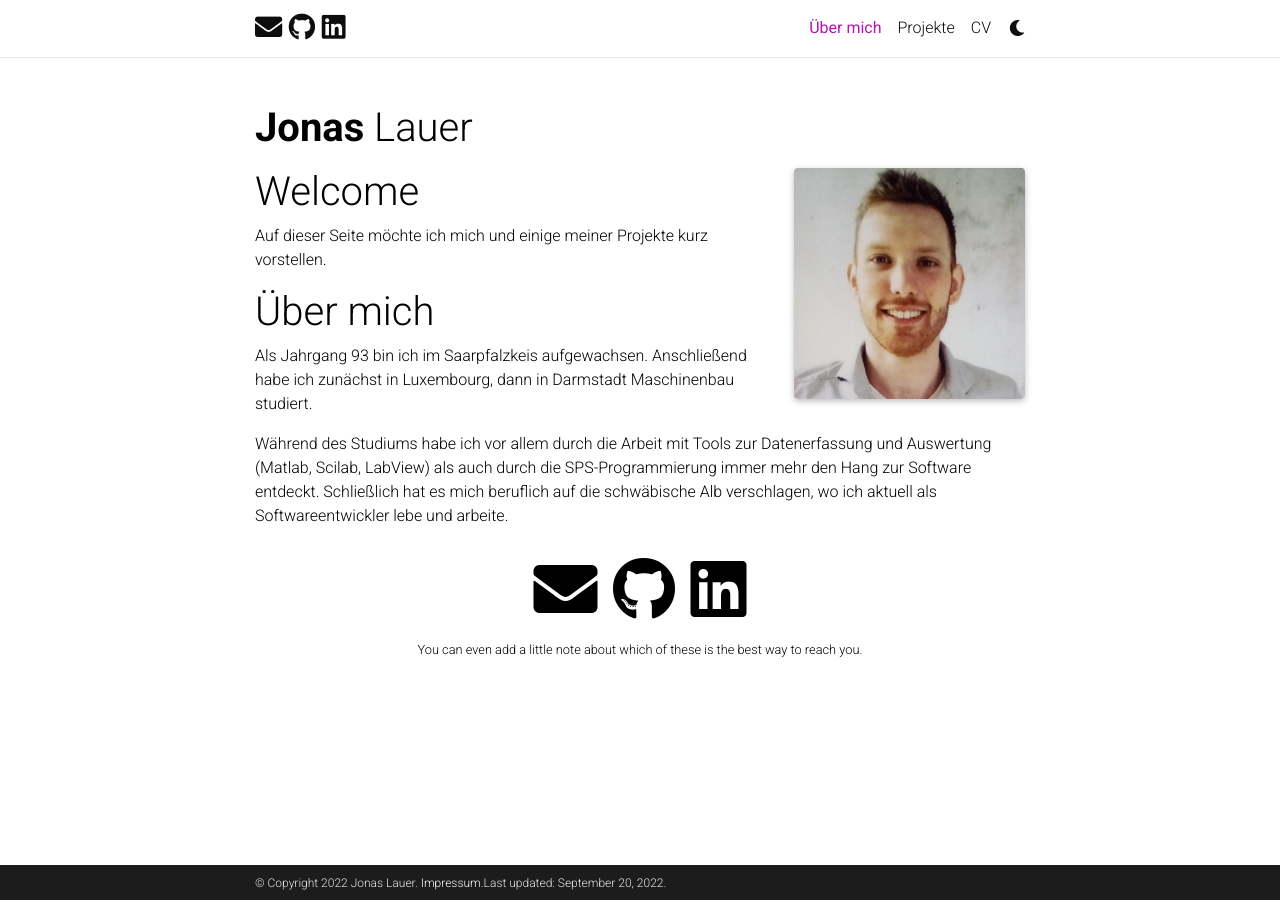
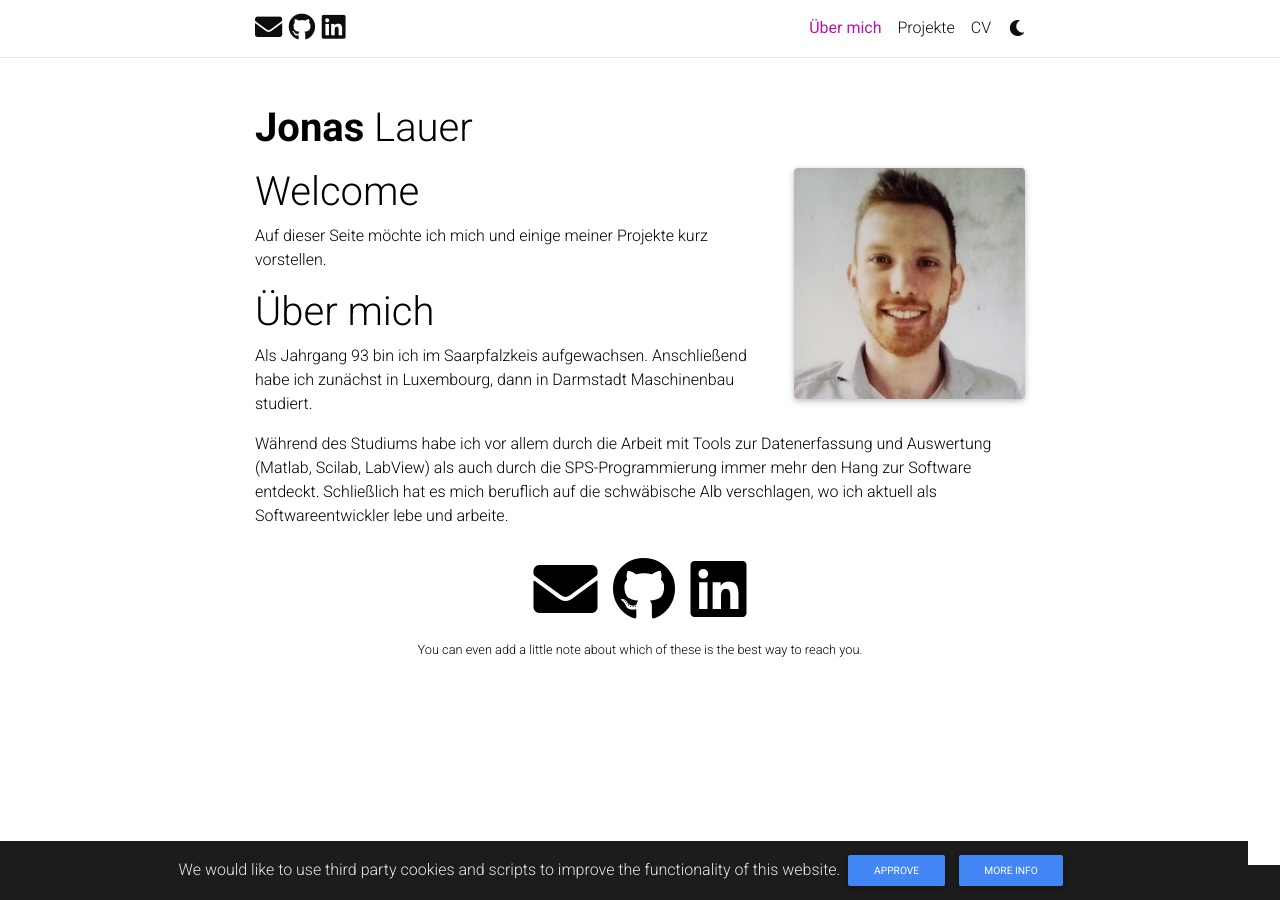
Before and after one commit to jnslr/jnslr.github.io, a Jekyll site: the page built from _pages/about.md, in a window 1280 px wide. Built offline with Jekyll 4.4.1, drawn with Linux system fonts in a browser that asks for light colours; a style sheet for code colours, icons or effects is not loaded; part of the change alters nothing that is shown.

Commit message:
First try to add cookie banner

```diff
--- /dev/null
+++ b/_includes/cookie-consent.html
@@ -0,0 +1,48 @@
+<style>
+    #cookie-notice { z-index:9999; padding: 0.5rem 1rem; display: none; text-align: center; position: fixed; bottom: 0; width: calc(100% - 2rem); background: var(--global-footer-bg-color);}
+    #cookie-notice a {display: inline-block; cursor: pointer; margin-left: 0.5rem;}
+    @media (max-width: 800px) {
+        #cookie-notice span {display: block; padding-top: 3px; margin-bottom: 1rem;}
+        #cookie-notice a {position: relative; bottom: 4px;}
+    }
+    #cookie-notice span {
+        color: var(--global-footer-text-color);
+    }
+</style>
+<div id="cookie-notice"><span>We would like to use third party cookies and scripts to improve the functionality of this website.</span><a id="cookie-notice-accept" class="btn btn-primary btn-sm">Approve</a><a href="/impressum" class="btn btn-primary btn-sm">More info</a></div>
+<script>
+    function createCookie(name,value,days) {
+        var expires = "";
+        if (days) {
+            var date = new Date();
+            date.setTime(date.getTime() + (days*24*60*60*1000));
+            expires = "; expires=" + date.toUTCString();
+        }
+        document.cookie = name + "=" + value + expires + "; path=/";
+    }
+    function readCookie(name) {
+        var nameEQ = name + "=";
+        var ca = document.cookie.split(';');
+        for(var i=0;i < ca.length;i++) {
+            var c = ca[i];
+            while (c.charAt(0)==' ') c = c.substring(1,c.length);
+            if (c.indexOf(nameEQ) == 0) return c.substring(nameEQ.length,c.length);
+        }
+        return null;
+    }
+    function eraseCookie(name) {
+        createCookie(name,"",-1);
+    }
+
+    if(readCookie('cookie-notice-dismissed')=='true') {
+        {% include scripts/ga.js %}
+    } else {
+        document.getElementById('cookie-notice').style.display = 'block';
+    }
+    document.getElementById('cookie-notice-accept').addEventListener("click",function() {
+        createCookie('cookie-notice-dismissed','true',31);
+        document.getElementById('cookie-notice').style.display = 'none';
+        location.reload();
+    });
+
+</script>
--- /dev/null
+++ b/_includes/scripts/ga.js
@@ -0,0 +1,13 @@
+window.dataLayer = window.dataLayer || [];
+function gtag(){ window.dataLayer.push(arguments); }
+gtag('js', new Date());
+gtag('config', '{{ site.google_analytics }}');
+
+(function() {
+  var ga = document.createElement('script');
+  ga.type = 'text/javascript';
+  ga.async = true;
+  ga.src = 'https://www.googletagmanager.com/gtag/js?id={{ site.google_analytics }}';
+  var s = document.getElementsByTagName('script')[0];
+  s.parentNode.insertBefore(ga, s);
+})();
--- a/_layouts/default.html
+++ b/_layouts/default.html
@@ -29,6 +29,6 @@
     {% include scripts/masonry.html %}
     {% include scripts/misc.html %}
     {% include scripts/mathjax.html %}
-    {% include scripts/analytics.html %}
+    {% include cookie-consent.html %}
   </body>
 </html>
```
